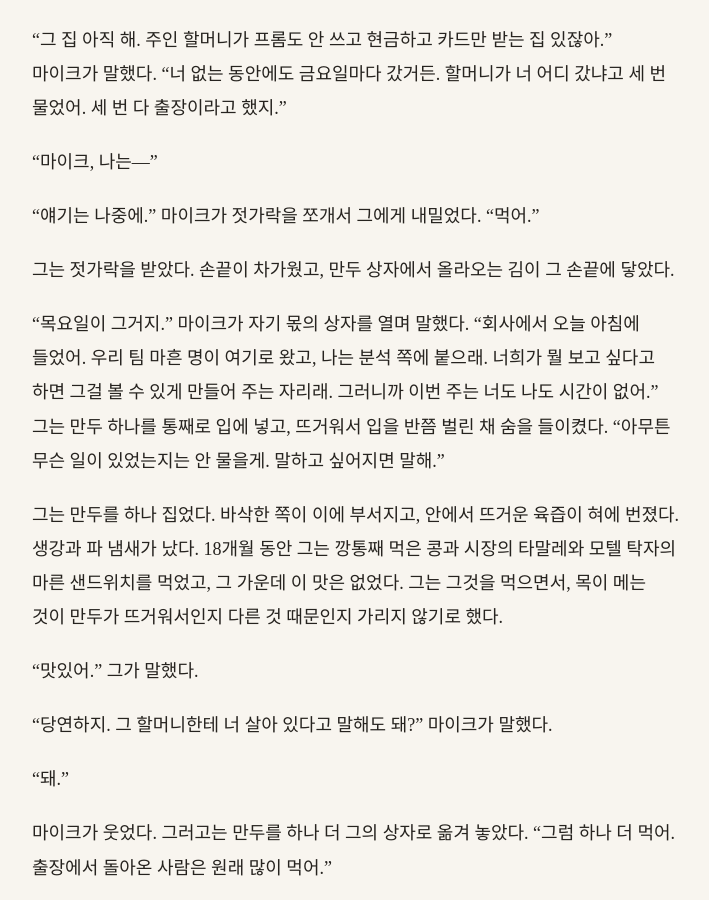
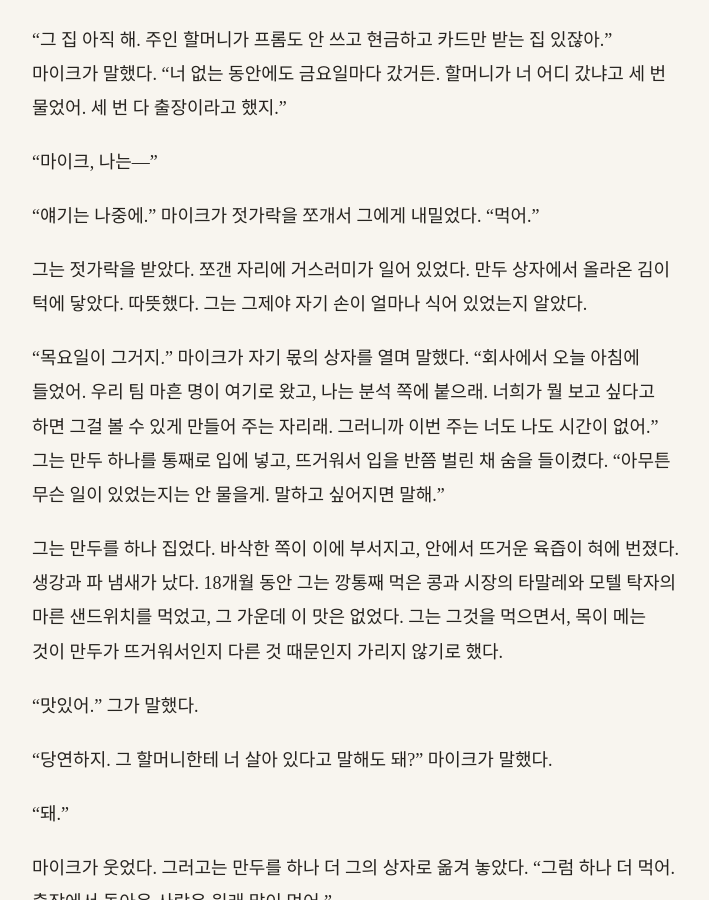
Before and after one commit to kangkkang/writer_s1_public, a Jekyll site: the page built from vol2/040.md, in a window 1280 px wide and 900 px high, scrolled down 884 px. Shown: the whole window, without its empty margins (284-993 px from the left). Built offline with Jekyll 4.4.1, drawn with Linux system fonts in a browser that asks for light colours; our own code applies the rules of GitHub Pages for plain Markdown files.

Commit message:
Update from https://github.com/kangkkang/writer_s1/commit/e77cd973e6669b0888a150f9bf92dd0be62c51e2

```diff
--- a/vol2/040.md
+++ b/vol2/040.md
@@ -20,7 +20,7 @@
 
 "얘기는 나중에." 마이크가 젓가락을 쪼개서 그에게 내밀었다. "먹어."
 
-그는 젓가락을 받았다. 손끝이 차가웠고, 만두 상자에서 올라오는 김이 그 손끝에 닿았다.
+그는 젓가락을 받았다. 쪼갠 자리에 거스러미가 일어 있었다. 만두 상자에서 올라온 김이 턱에 닿았다. 따뜻했다. 그는 그제야 자기 손이 얼마나 식어 있었는지 알았다.
 
 "목요일이 그거지." 마이크가 자기 몫의 상자를 열며 말했다. "회사에서 오늘 아침에 들었어. 우리 팀 마흔 명이 여기로 왔고, 나는 분석 쪽에 붙으래. 너희가 뭘 보고 싶다고 하면 그걸 볼 수 있게 만들어 주는 자리래. 그러니까 이번 주는 너도 나도 시간이 없어." 그는 만두 하나를 통째로 입에 넣고, 뜨거워서 입을 반쯤 벌린 채 숨을 들이켰다. "아무튼 무슨 일이 있었는지는 안 물을게. 말하고 싶어지면 말해."
 
```
Also changed, not shown: vol2/039.md (+1 -1 lines), vol2/056.md (+1 -1 lines), vol2/060.md (+1 -1 lines).
